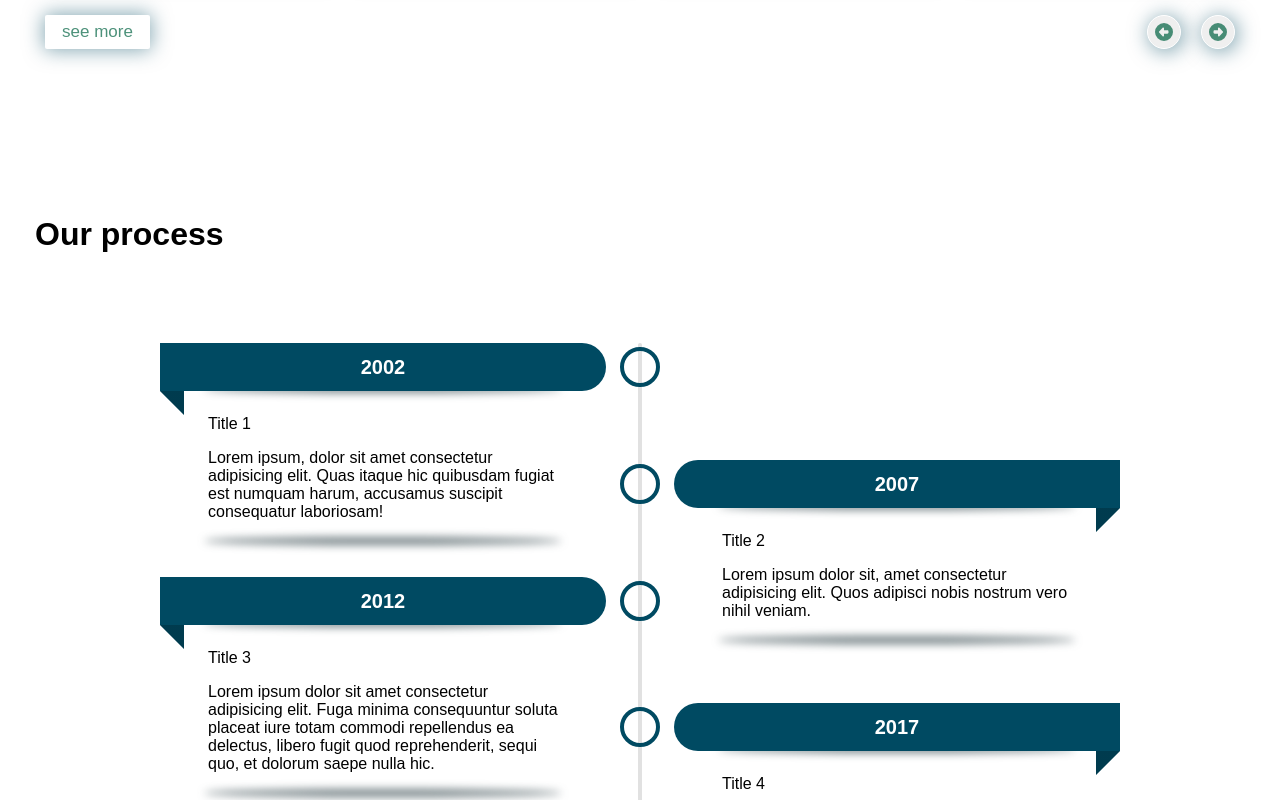
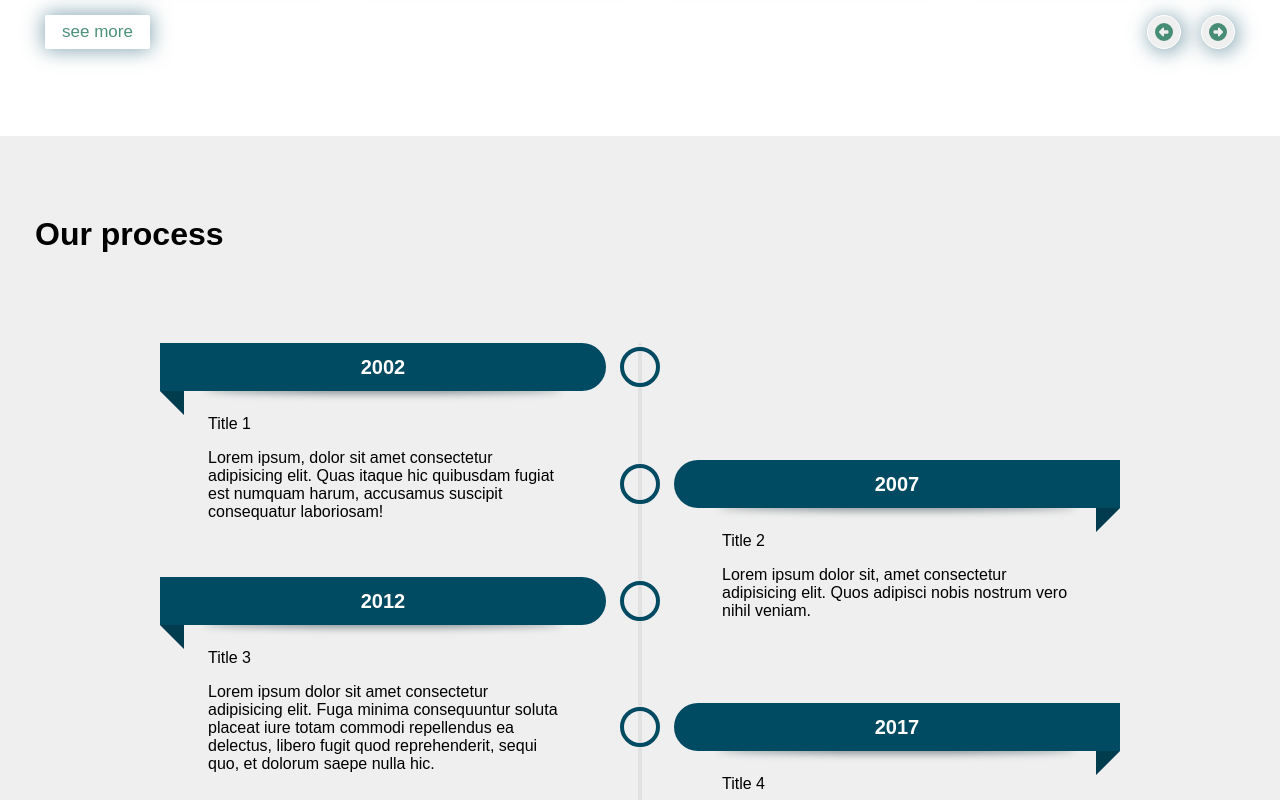
Before and after one commit to mahfuz-ta09/nrc-london, a Next.js app: page / in a window 1280 px wide. Shown: the part 1960-2760 px from the top of the page. Built offline with nearby package versions, Linux system fonts and the light colour scheme; a web font is replaced by a local one.

Commit message:
process added 2.6

```diff
--- a/src/app/globals.css
+++ b/src/app/globals.css
@@ -41,7 +41,7 @@
 
 
 .home-contain > :nth-child(3) {
-  /* background: #efefef; */
+  background: #efefef;
 }
 
 
```
